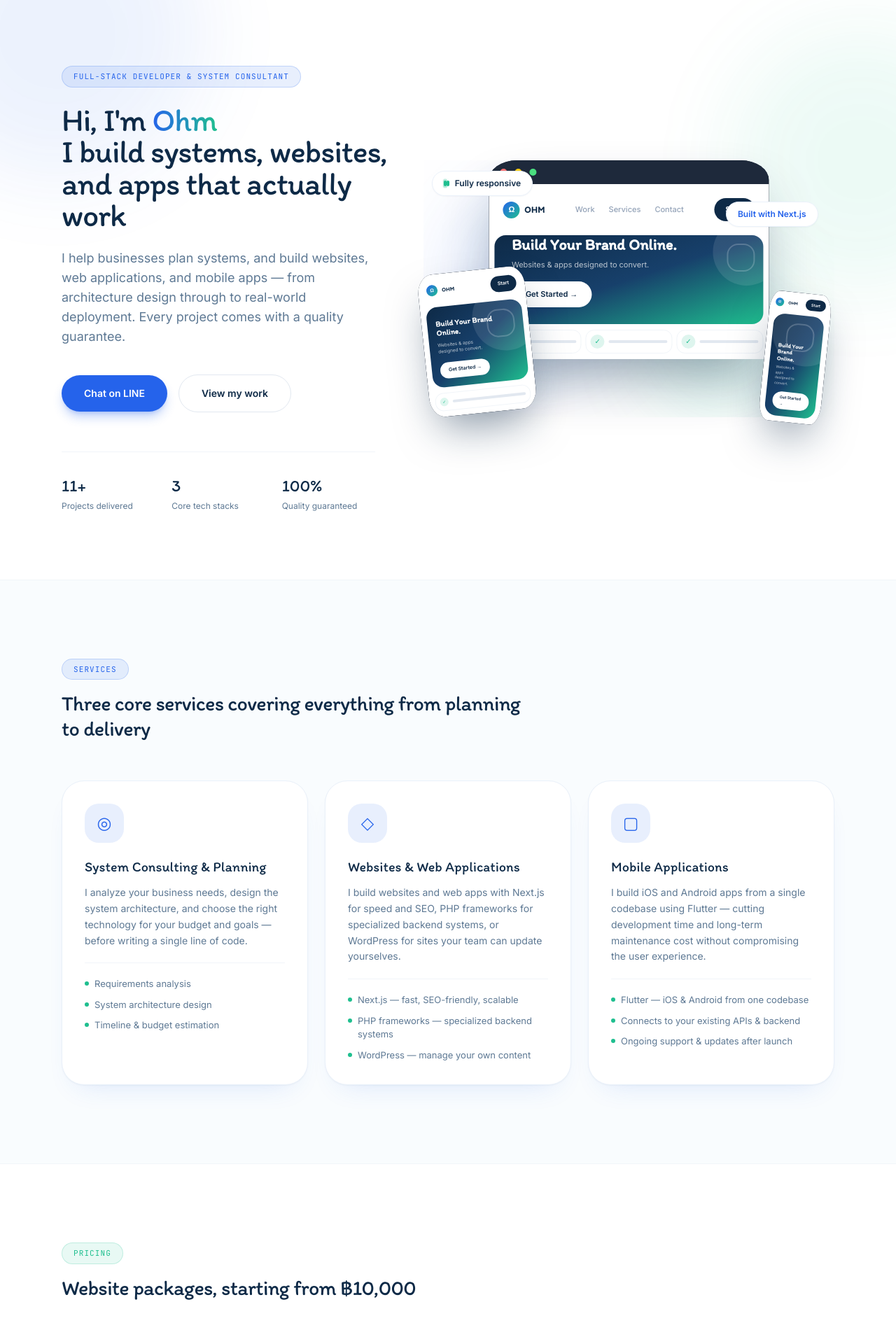
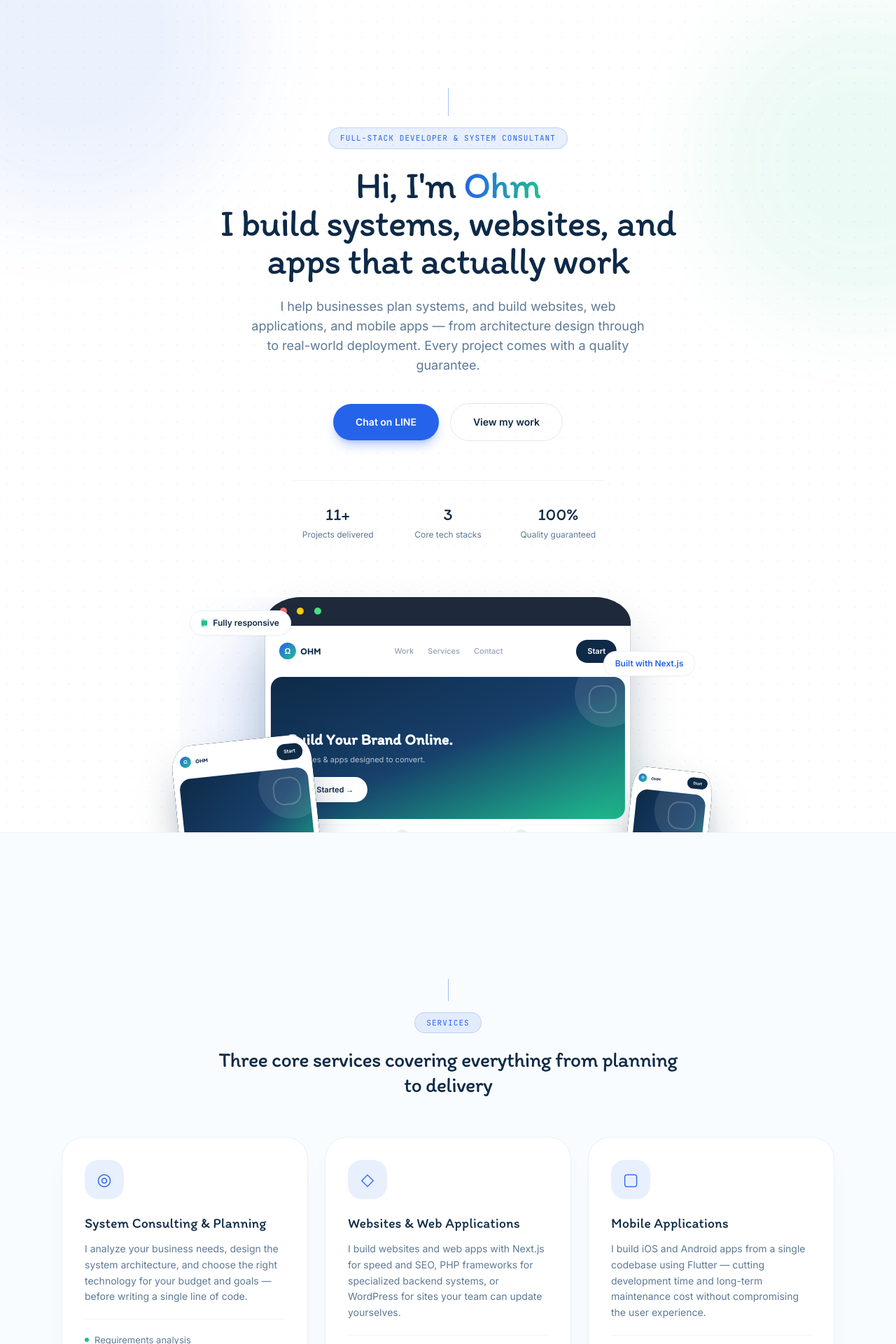
Before and after one commit to tpohm/portfolio, a Next.js app: page / in a window 1280 px wide. Shown: the part 80-2000 px from the top of the page at 70% size. Built offline with nearby package versions, Linux system fonts and the light colour scheme.

Commit message:
update ui and new theme

```diff
--- a/app/page.js
+++ b/app/page.js
@@ -184,12 +184,19 @@ const PROJECTS = [
     desc: "An interactive coffee shop POS prototype — item customization (size, hot/iced/blended, extra shots, syrups, toppings, sweetness level) with a live order summary and checkout flow.",
   },
   {
-    name: "QR Ordering Web App",
+    name: "QR Ordering",
     url: "https://qr-ordering-neon.vercel.app/",
     category: "PROTOTYPE",
     type: "prototype",
     image: "/qr-ordering.jpg",
     desc: "A dine-in QR ordering prototype for restaurants — customers browse the menu and order by table from their phone, while staff manage the menu, stock status, and tables from an admin dashboard.",
+  },
+  {
+    name: "PitchBook",
+    url: "https://sport-chi-lyart.vercel.app/",
+    category: "SAAS / BOOKING",
+    type: "prototype",
+    desc: "A multi-venue sports booking SaaS prototype for football, futsal, and badminton courts — real-time availability, online payment, and separate portals for users, venue admins, and platform super admins.",
   },
 ];
 
@@ -208,6 +215,19 @@ function Eyebrow({ children, tone = "signal" }) {
     <span className={`inline-flex items-center gap-2 rounded-full border px-4 py-1.5 font-mono text-[11px] tracking-widest ${toneCls}`}>
       {children}
     </span>
+  );
+}
+
+function SectionHeader({ eyebrow, tone = "signal", title, subtitle, align = "center" }) {
+  const wrap = align === "center" ? "mx-auto text-center items-center" : "text-left items-start";
+  const dotColor = tone === "mint" ? "bg-mint" : "bg-signal";
+  return (
+    <div className={`mb-14 flex max-w-2xl flex-col ${wrap}`}>
+      <span className={`mb-4 h-8 w-px ${dotColor} opacity-40`} />
+      <Eyebrow tone={tone}>{eyebrow}</Eyebrow>
+      <h2 className="mt-5 font-display text-2xl tracking-tight sm:text-3xl">{title}</h2>
+      {subtitle && <p className="mt-4 text-sm leading-relaxed text-muted sm:text-base">{subtitle}</p>}
+    </div>
   );
 }
 
@@ -415,9 +435,10 @@ export default function Home() {
               <a
                 key={l.href}
                 href={l.href}
-                className="text-[14px] font-medium text-muted transition-colors hover:text-signal"
+                className="group relative text-[12px] font-semibold uppercase tracking-[0.12em] text-muted transition-colors hover:text-signal"
               >
                 {l.label}
+                <span className="absolute -bottom-1 left-0 h-px w-0 bg-signal transition-all duration-300 group-hover:w-full" />
               </a>
             ))}
           </nav>
@@ -468,35 +489,35 @@ export default function Home() {
         )}
       </header>
 
-      {/* HERO — unified banner: copy + device showcase side by side */}
+      {/* HERO — full-bleed centered banner, device showcase overlaps into the next section */}
       <section id="top" className="relative overflow-hidden">
         <div className="blob-field">
-          <div className="blob h-[420px] w-[420px] bg-signal/15 -top-40 -left-32" />
-          <div className="blob h-[380px] w-[380px] bg-mint/15 top-10 right-[-140px]" />
+          <div className="blob h-[520px] w-[520px] bg-signal/15 -top-52 -left-40" />
+          <div className="blob h-[460px] w-[460px] bg-mint/15 top-0 right-[-180px]" />
+          <div className="dot-field absolute inset-0 opacity-40" />
         </div>
 
-        <div className="relative mx-auto grid max-w-6xl items-center gap-12 px-6 py-20 sm:py-24 lg:grid-cols-[0.95fr_1.15fr] lg:gap-8">
-          {/* Left: copy */}
-          <div className="text-center lg:text-left">
-            <div className="flex justify-center lg:justify-start">
+        <div className="relative mx-auto max-w-3xl px-6 pt-24 text-center sm:pt-32">
+          <div className="flex flex-col items-center">
+            <span className="mb-4 h-10 w-px bg-signal opacity-40" />
             <Eyebrow>FULL-STACK DEVELOPER &amp; SYSTEM CONSULTANT</Eyebrow>
           </div>
 
-            <h1 className="mx-auto mt-6 max-w-xl font-display text-4xl leading-[1.2] tracking-tight sm:text-5xl lg:mx-0 lg:text-[2.85rem]">
+          <h1 className="mx-auto mt-6 font-display text-4xl leading-[1.2] tracking-tight sm:text-5xl md:text-[3.4rem]">
             Hi, I&apos;m{" "}
             <span className="bg-gradient-to-r from-signal to-mint bg-clip-text text-transparent">Ohm</span>
             <br />
             I build systems, websites, and apps that actually work
           </h1>
 
-            <p className="mx-auto mt-6 max-w-md text-base leading-relaxed text-muted sm:text-lg lg:mx-0">
+          <p className="mx-auto mt-6 max-w-xl text-base leading-relaxed text-muted sm:text-lg">
             I help businesses plan systems, and build websites, web
             applications, and mobile apps — from architecture design
             through to real-world deployment. Every project comes with
             a quality guarantee.
           </p>
 
-            <div className="mt-10 flex flex-wrap items-center justify-center gap-4 lg:justify-start">
+          <div className="mt-10 flex flex-wrap items-center justify-center gap-4">
             <a
               href="https://line.me/ti/p/zERBmbhlRM"
               target="_blank"
@@ -513,7 +534,7 @@ export default function Home() {
             </a>
           </div>
 
-            <div className="mx-auto mt-14 grid max-w-md grid-cols-3 gap-6 border-t border-slate-100 pt-8 lg:mx-0">
+          <div className="mx-auto mt-14 grid max-w-md grid-cols-3 gap-6 border-t border-slate-100 pt-8">
             <div>
               <div className="font-display text-2xl text-ink">11+</div>
               <div className="mt-1 text-[12px] text-muted">Projects delivered</div>
@@ -529,7 +550,8 @@ export default function Home() {
           </div>
         </div>
 
-          {/* Right: device showcase, part of the same banner */}
+        {/* Showcase panel — bridges the hero into the next section */}
+        <div className="relative z-10 mx-auto -mb-28 mt-16 max-w-6xl px-6 sm:-mb-36 sm:mt-20">
           <div className="float-banner">
             <DeviceShowcase />
           </div>
@@ -537,14 +559,12 @@ export default function Home() {
       </section>
 
       {/* SERVICES */}
-      <section id="services" className="border-t border-slate-100 bg-panel/50">
-        <div className="mx-auto max-w-6xl px-6 py-20 sm:py-28">
-          <div className="mb-14 max-w-2xl">
-            <Eyebrow>SERVICES</Eyebrow>
-            <h2 className="mt-4 font-display text-2xl tracking-tight sm:text-3xl">
-              Three core services covering everything from planning to delivery
-            </h2>
-          </div>
+      <section id="services" className="border-t border-slate-100 bg-panel/50 pt-40 sm:pt-52">
+        <div className="mx-auto max-w-6xl px-6 pb-20 sm:pb-28">
+          <SectionHeader
+            eyebrow="SERVICES"
+            title="Three core services covering everything from planning to delivery"
+          />
 
           <div className="grid gap-6 md:grid-cols-3">
             {SERVICES.map((s) => (
@@ -571,16 +591,12 @@ export default function Home() {
       {/* PRICING */}
       <section id="pricing" className="border-t border-slate-100">
         <div className="mx-auto max-w-6xl px-6 py-20 sm:py-28">
-          <div className="mb-14 max-w-2xl">
-            <Eyebrow tone="mint">PRICING</Eyebrow>
-            <h2 className="mt-4 font-display text-2xl tracking-tight sm:text-3xl">
-              Website packages, starting from ฿10,000
-            </h2>
-            <p className="mt-4 text-sm leading-relaxed text-muted sm:text-base">
-              Four straightforward packages so you know exactly what you get.
-              Need something in between? Message me and I&apos;ll scope it for you.
-            </p>
-          </div>
+          <SectionHeader
+            eyebrow="PRICING"
+            tone="mint"
+            title="Website packages, starting from ฿10,000"
+            subtitle="Four straightforward packages so you know exactly what you get. Need something in between? Message me and I'll scope it for you."
+          />
 
           <div className="grid gap-6 md:grid-cols-2 xl:grid-cols-4">
             {PRICING.map((tier) => (
@@ -646,14 +662,12 @@ export default function Home() {
       {/* PROCESS */}
       <section id="process" className="border-t border-slate-100 bg-panel/50">
         <div className="mx-auto max-w-6xl px-6 py-20 sm:py-28">
-          <div className="mb-16 max-w-2xl">
-            <Eyebrow>PROCESS</Eyebrow>
-            <h2 className="mt-4 font-display text-2xl tracking-tight sm:text-3xl">
-              A 5-stage process, from your idea to something real people can use
-            </h2>
-          </div>
+          <SectionHeader
+            eyebrow="PROCESS"
+            title="A 5-stage process, from your idea to something real people can use"
+          />
 
-          <div className="relative grid gap-10 sm:grid-cols-5 sm:gap-4">
+          <div className="relative mt-4 grid gap-10 sm:grid-cols-5 sm:gap-4">
             <div className="timeline-line absolute left-0 right-0 top-6 hidden h-[2px] sm:block" />
             {PROCESS.map((p) => (
               <div key={p.step} className="relative flex flex-col items-center text-center sm:items-start sm:text-left">
@@ -667,6 +681,21 @@ export default function Home() {
               </div>
             ))}
           </div>
+        </div>
+      </section>
+
+      {/* PHILOSOPHY — editorial pull-quote band */}
+      <section className="border-t border-slate-100">
+        <div className="mx-auto max-w-3xl px-6 py-20 text-center sm:py-28">
+          <span className="mx-auto mb-6 flex h-10 w-10 items-center justify-center rounded-full bg-mint/10 text-lg text-mint">
+            &ldquo;
+          </span>
+          <p className="font-display text-2xl leading-snug tracking-tight text-ink sm:text-3xl">
+            Good systems are invisible. Good software just works — that&apos;s
+            what I aim for on every project, big or small.
+          </p>
+          <div className="mx-auto mt-6 h-px w-10 bg-signal opacity-40" />
+          <p className="mt-4 text-sm font-semibold text-muted">— Ohm</p>
         </div>
       </section>
 
@@ -708,17 +737,13 @@ export default function Home() {
       {/* WORK */}
       <section id="work" className="border-t border-slate-100 bg-panel/50">
         <div className="mx-auto max-w-6xl px-6 py-20 sm:py-28">
-          <div className="mb-14 flex flex-wrap items-end justify-between gap-4">
-            <div className="max-w-2xl">
-              <Eyebrow>WORK</Eyebrow>
-              <h2 className="mt-4 font-display text-2xl tracking-tight sm:text-3xl">
-                Websites, apps, and prototypes — still live and running today
-              </h2>
-            </div>
-            <div className="flex items-center gap-2 text-[13px] font-medium text-muted">
+          <SectionHeader
+            eyebrow="WORK"
+            title="Websites, apps, and prototypes — still live and running today"
+          />
+          <div className="-mt-8 mb-14 flex items-center justify-center gap-2 text-[13px] font-medium text-muted">
             <StatusDot />
             {webCount} websites · {appCount} apps · {prototypeCount} prototype{prototypeCount !== 1 ? "s" : ""}
-            </div>
           </div>
 
           <div className="grid gap-6 sm:grid-cols-2">
@@ -791,16 +816,12 @@ export default function Home() {
         </div>
 
         <div className="relative mx-auto max-w-6xl px-6 py-20 sm:py-28">
-          <div className="mb-14 max-w-2xl">
-            <Eyebrow tone="mint">CONTACT</Eyebrow>
-            <h2 className="mt-4 font-display text-2xl tracking-tight sm:text-3xl">
-              Let&apos;s talk about your project
-            </h2>
-            <p className="mt-4 text-sm leading-relaxed text-muted sm:text-base">
-              Reach out on LINE or email — quick replies, and an initial
-              consultation is free.
-            </p>
-          </div>
+          <SectionHeader
+            eyebrow="CONTACT"
+            tone="mint"
+            title="Let's talk about your project"
+            subtitle="Reach out on LINE or email — quick replies, and an initial consultation is free."
+          />
 
           <div className="grid gap-6 md:grid-cols-[1fr_1fr_auto]">
             <a
```
Lines whose indentation alone changed are shown as unchanged.
